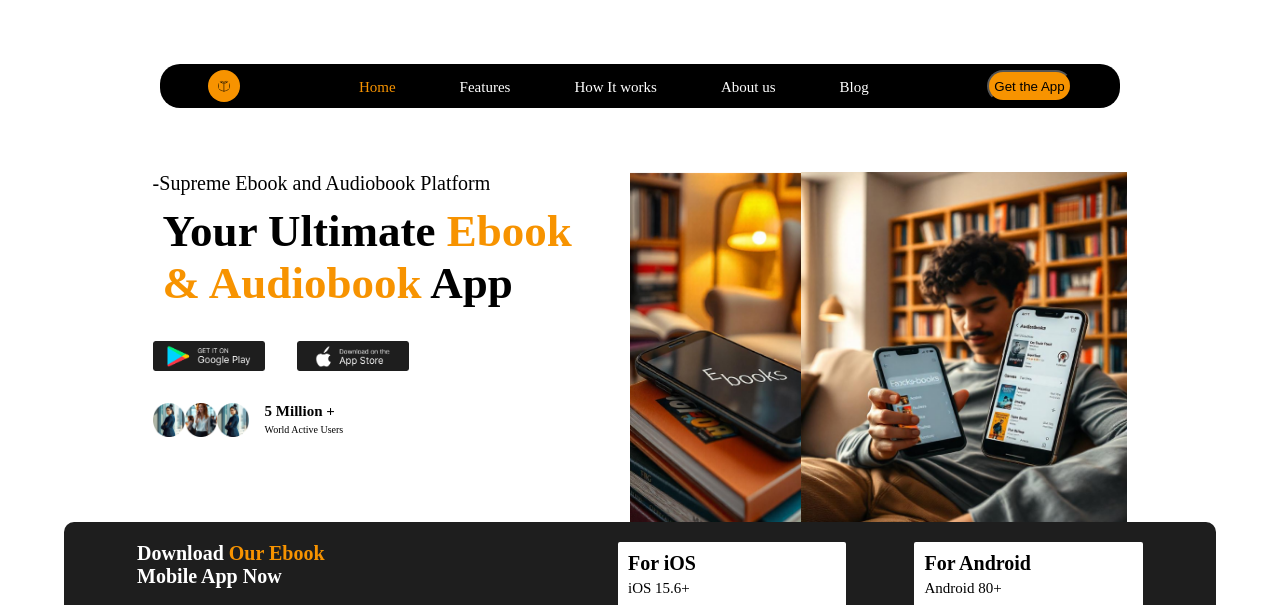
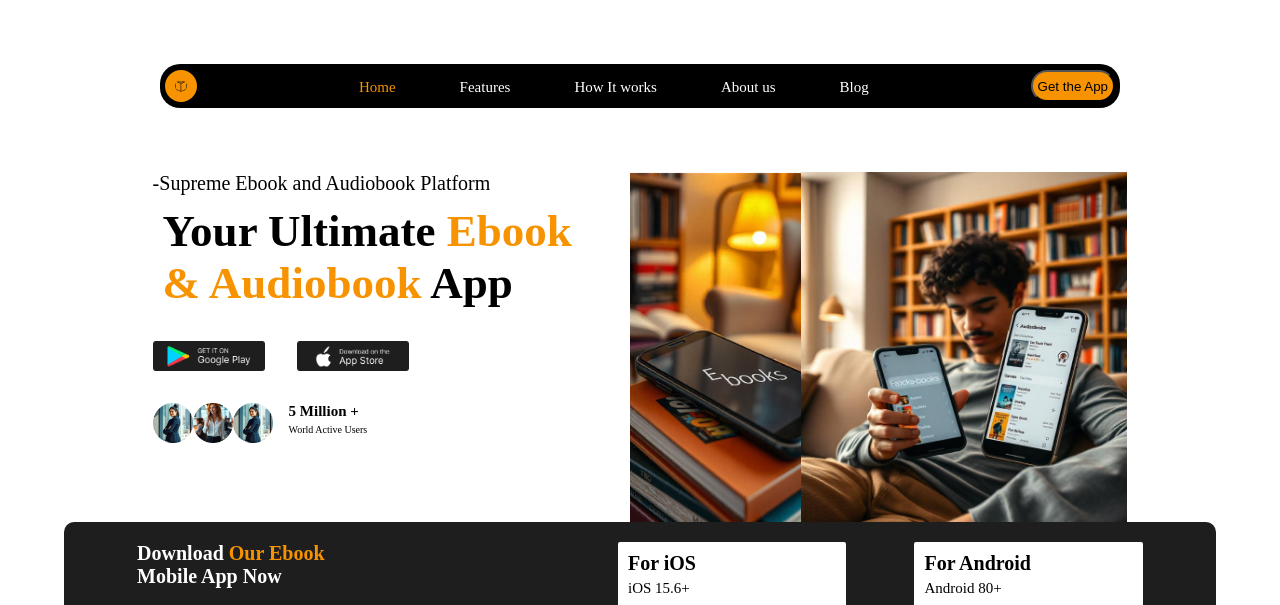
Before and after one commit to Prince2024-des/des5, a plain HTML site: page index.html in a window 1280 px wide. Shown: the top 605 px of the page. Drawn offline with Linux system fonts and the light colour scheme; files whose address does not match are found by name.

Commit message:
resyle the navbar

```diff
--- a/index.css
+++ b/index.css
@@ -20,7 +20,6 @@
     margin:4rem 10rem;
     padding: 1px 0px;
     border-radius: 20px;
-    /* position: fixed; */
 
 }
 
@@ -29,7 +28,7 @@
 #navbar .container .list {
     display: flex;
     align-content: center;
-    justify-content: space-around;
+    justify-content: space-between;
     margin: 5px;
 }
 
@@ -168,7 +167,7 @@
 
 
 #content .card .man img{
-    width: 2rem;
+    width: 2.5rem;
 }
 
 
@@ -344,3 +343,68 @@
 
 
 /* confirm section ends here */
+
+
+
+ /*
+    ##Device = Most of the Smartphones Mobiles (Portrait)
+    ##Screen = B/w 320px to 479px
+  */
+  @media (min-width: 320px) and (max-width: 480px) {
+
+    #navbar{
+
+    }
+
+  }
+
+
+
+    /*
+    ##Device = Low Resolution Tablets, Mobiles (Landscape)
+   ##Screen = B/w 481px to 767px
+  */
+  @media (min-width: 481px) and (max-width: 767px) {
+
+    /* CSS */
+
+  }
+
+  /*
+    ##Device = Tablets, Ipads (landscape)  ##Screen = B/w 768px to 1024px
+  */
+  @media (min-width: 768px) and (max-width: 1024px) and (orientation: landscape) {
+
+    /* CSS */
+
+  }
+
+  /*
+    ##Device = Tablets, Ipads (portrait)  ##Screen = B/w 768px to 1024px
+  */
+  @media (min-width: 768px) and (max-width: 1024px) {
+
+    /* CSS */
+
+  }
+
+
+   /*
+    ##Device = Laptops, Desktops  ##Screen = B/w 1025px to 1280px
+  */
+  @media (min-width: 1025px) and (max-width: 1280px) {
+
+    /* CSS */
+
+  }
+
+
+
+
+
+/*
+  ##Device = Desktops  ##Screen = 1281px to higher resolution desktops
+*/
+@media (min-width: 1281px) {
+    /* CSS */
+  }
```
